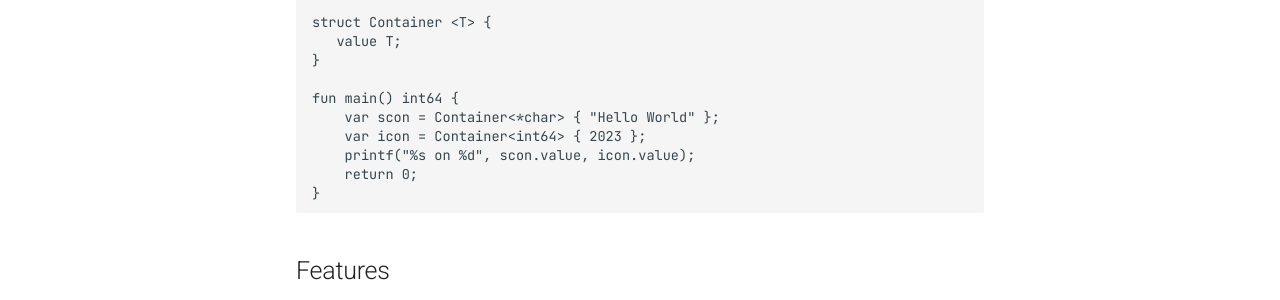
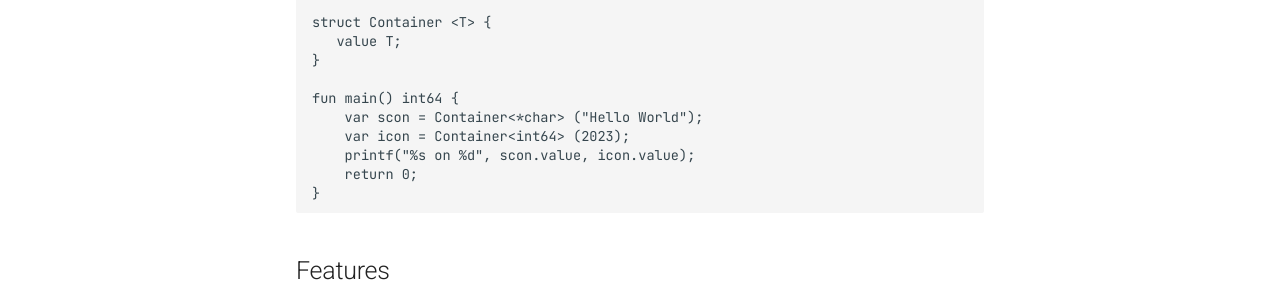
Before and after one commit to AmrDeveloper/Amun, an MkDocs documentation site: the page built from docs/index.md, in a window 1280 px wide and 900 px high. Shown: the part 385-685 px from the top of the window. Built offline with MkDocs 1.6.1 and Material for MkDocs 9.7.7, drawn with Linux system fonts in a browser that asks for light colours; comment, search, counter and statistics services are not loaded; some of the changed text lies outside the part shown.

Commit message:
Fix samples in home doc

```diff
--- a/docs/index.md
+++ b/docs/index.md
@@ -13,8 +13,8 @@ struct Container <T> {
 }
 
 fun main() int64 {
-    var scon = Container<*char> { "Hello World" };
-    var icon = Container<int64> { 2023 };
+    var scon = Container<*char> ("Hello World");
+    var icon = Container<int64> (2023);
     printf("%s on %d", scon.value, icon.value);
     return 0;
 }
```
